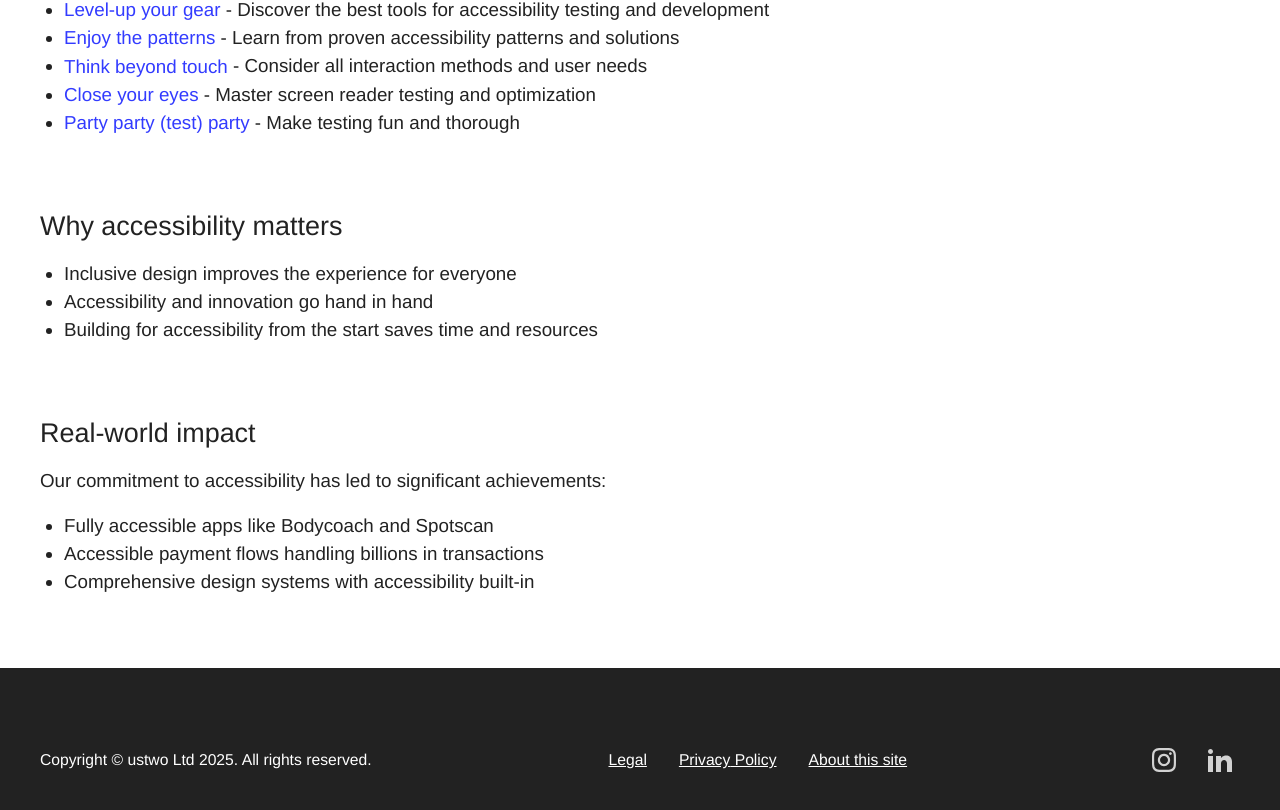
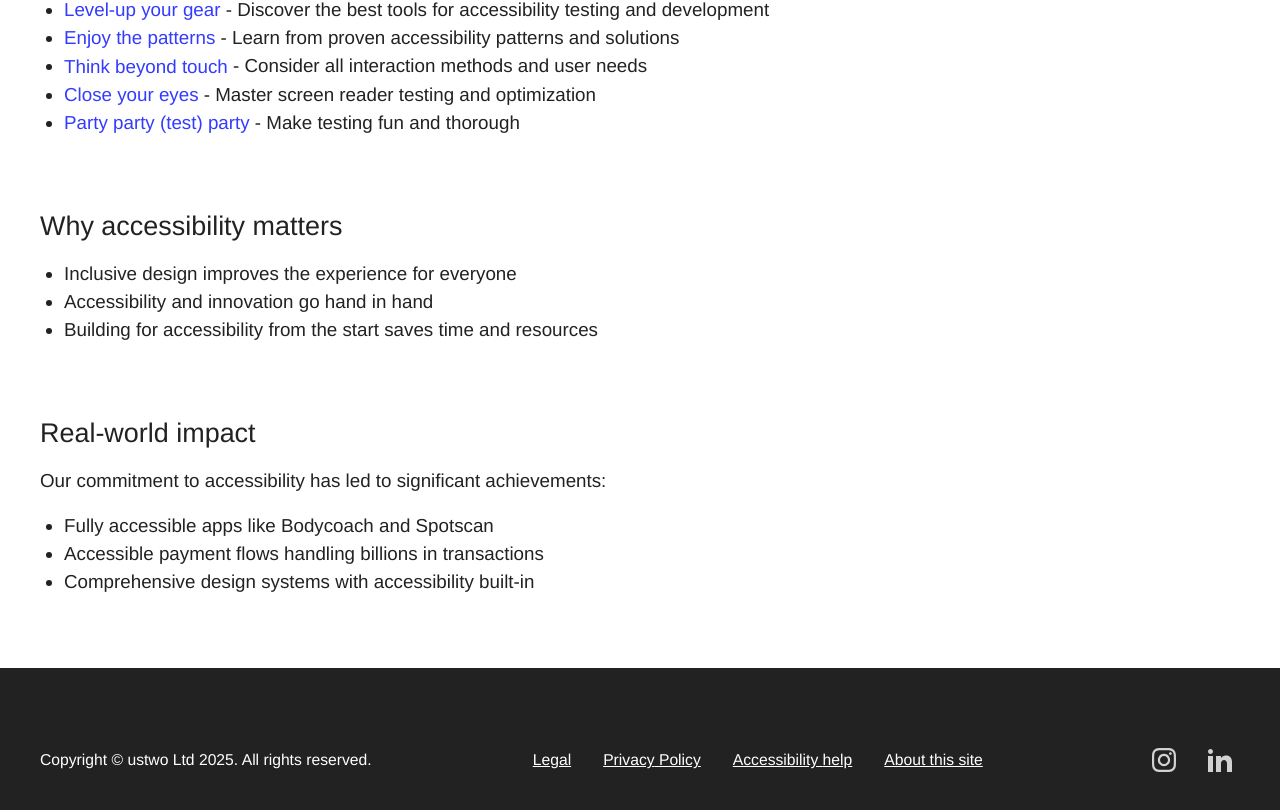
Before and after one commit to ustwo/accessibility-microsite, a React (Vite) app: page /about in a window 1280 px wide. Shown: the part 769-1579 px from the top of the page. Built offline with nearby package versions, Linux system fonts and the light colour scheme; no server answers; a web font is replaced by a local one.

Commit message:
Accessibility help link

```diff
--- a/src/components/Layout.tsx
+++ b/src/components/Layout.tsx
@@ -145,6 +145,7 @@ export default function Layout({ children, title, introText, theme }: LayoutProp
                 <ul className="company-links">
                   <li><a href="https://ustwo.com/legal/" target="_blank" rel="noopener noreferrer">Legal</a></li>
                   <li><a href="https://ustwo.com/privacy-policy/" target="_blank" rel="noopener noreferrer">Privacy<span className="hideOnTinyScreens"> Policy</span></a></li>
+                  <li><a href="https://ustwo.com/accessibility-help/" target="_blank" rel="noopener noreferrer">Accessibility <span className="hideOnTinyScreens"> help</span></a></li>
                   <li><Link aria-current={isCurrentPage("/about") ? "page" : undefined} to="/about">About this site</Link></li>
                 </ul>
                 <div className="social-icons">
```
